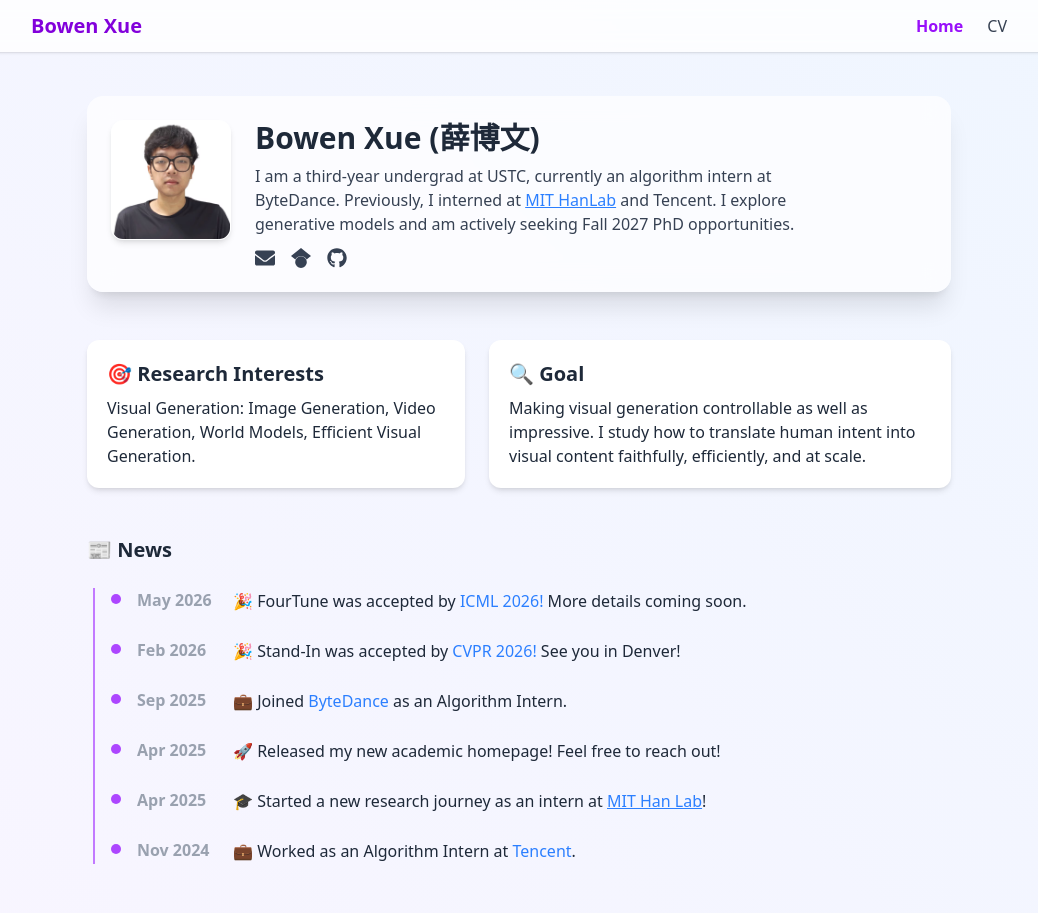
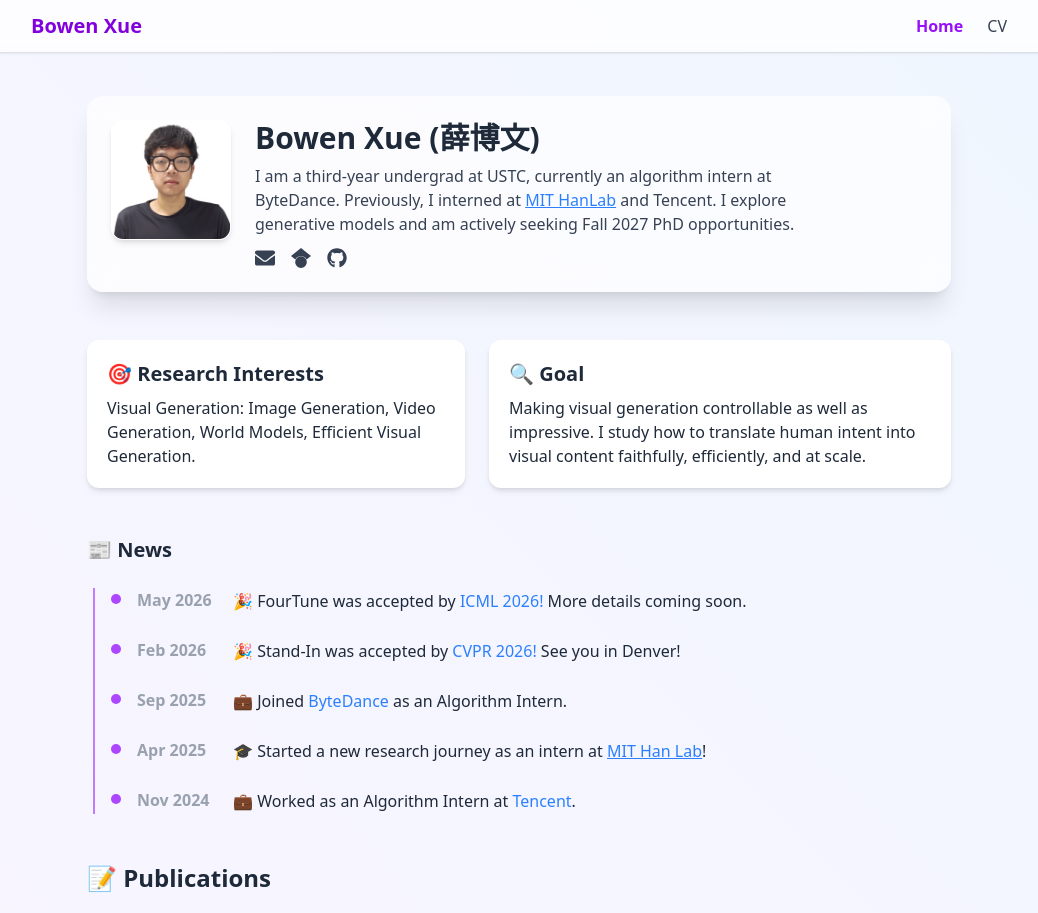
Before and after one commit to bowenxue2005/bowenxue2005.github.io, a Next.js app: page / in a window 1280 px wide. Shown: the top 913 px of the page, without its empty margins (121-1159 px from the left). Built offline with nearby package versions, Linux system fonts and the light colour scheme.

Commit message:
Remove homepage release news

```diff
--- a/app/page.tsx
+++ b/app/page.tsx
@@ -166,14 +166,6 @@
           date: 'Apr 2025',
           content: (
             <>
-              🚀 <span className="font-medium">Released my new academic homepage!</span> Feel free to reach out!
-            </>
-          ),
-        },
-        {
-          date: 'Apr 2025',
-          content: (
-            <>
               🎓 <span className="font-medium">Started a new research journey as an intern at <a href="https://hanlab.mit.edu" target="_blank" rel="noopener noreferrer" className="text-blue-500 underline hover:text-purple-700">MIT Han Lab</a>!</span>
             </>
           ),
```
